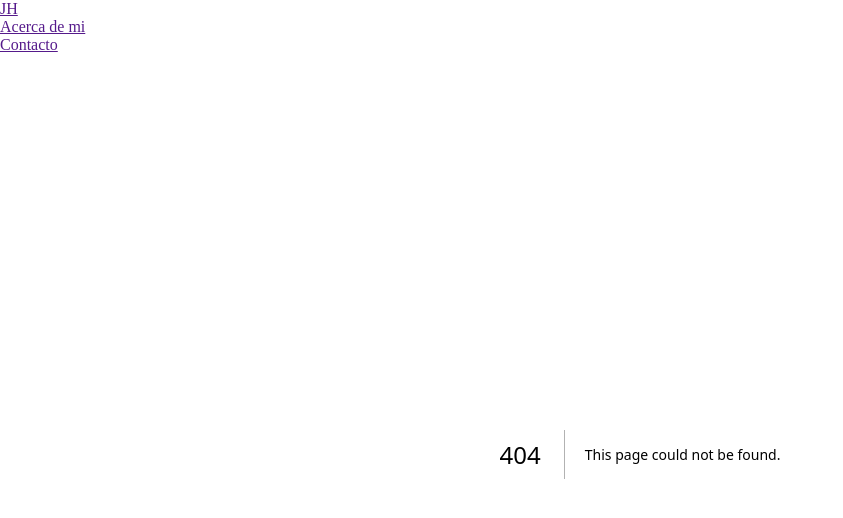
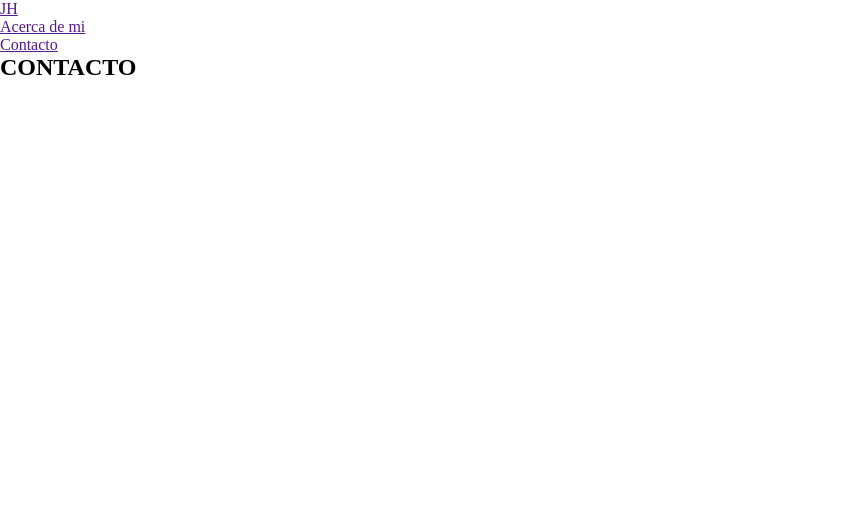
Before and after one commit to JonyHuergo/jhuergo2, a Next.js app: page /contact in a window 1280 px wide. Before the commit this address had no page. Shown: the top 518 px of the page, without its empty margins (0-843 px from the left). Built offline with nearby package versions, Linux system fonts and the light colour scheme.

Commit message:
Add Contact component

```diff
--- /dev/null
+++ b/pages/contact.js
@@ -0,0 +1,19 @@
+const Contact = () => {
+    return (
+        <section>
+            <h2>CONTACTO</h2>
+            <div>
+                <div>
+                    {/* <ContactInfoItem icon={<MdLocalPhone/>}/>
+                    <ContactInfoItem icon={<MdEmail/>}/>
+                    <ContactInfoItem /> */}
+                </div>
+                <div>
+                    {/* <ContactForm /> */}
+                </div>
+            </div>
+        </section>
+    );
+}
+
+export default Contact;
--- a/pages/index.js
+++ b/pages/index.js
@@ -1,4 +1,5 @@
 import About from './about'
+import Contact from './contact'
 import styles from '../styles/Home.module.css'
 
 export default function Home() {
@@ -9,6 +10,7 @@ export default function Home() {
       <h2>desarrollador Front End y estudiante de Ingeniería Informática</h2>
     </section>
     <About/>
+    <Contact/>
     </>
   )
 }
```
